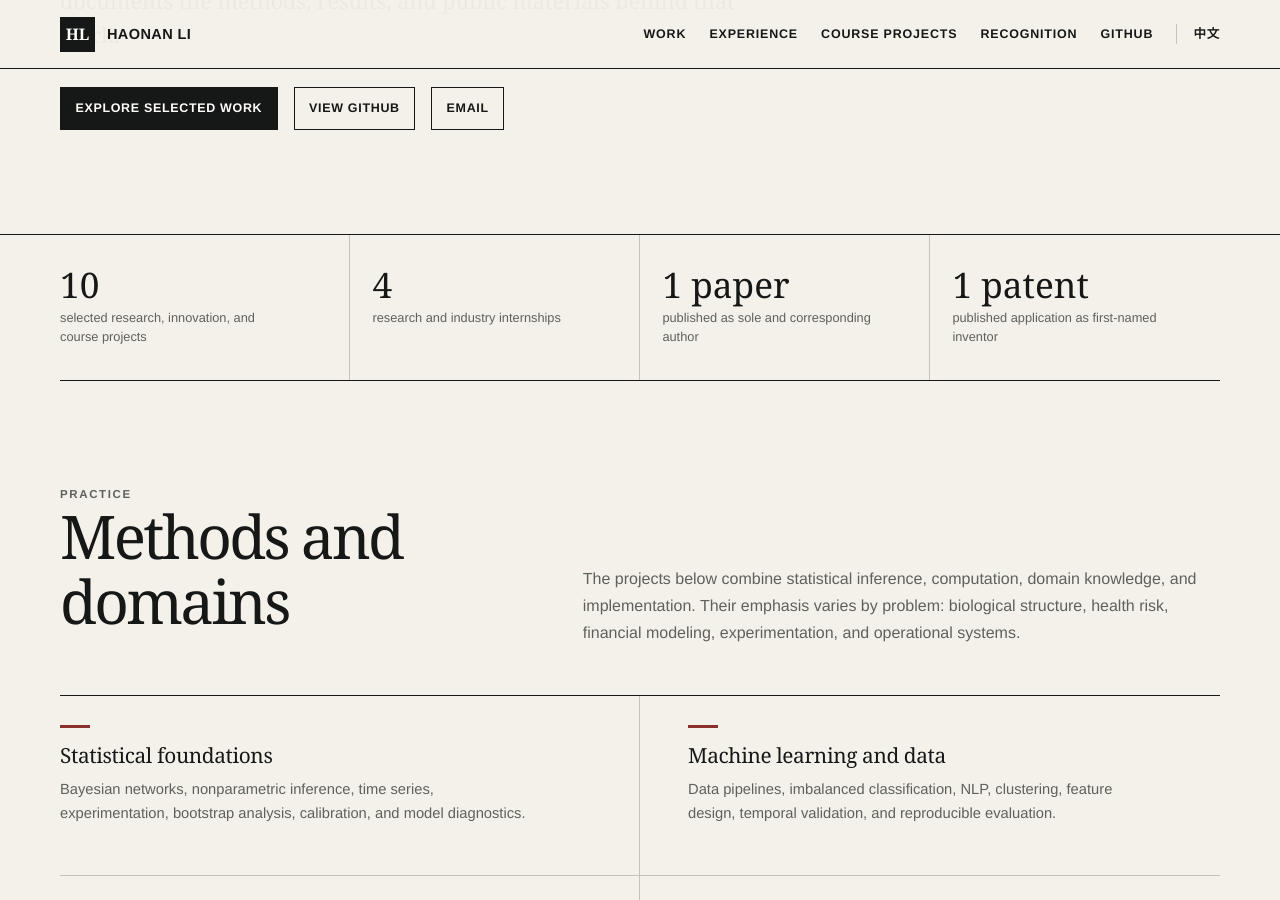
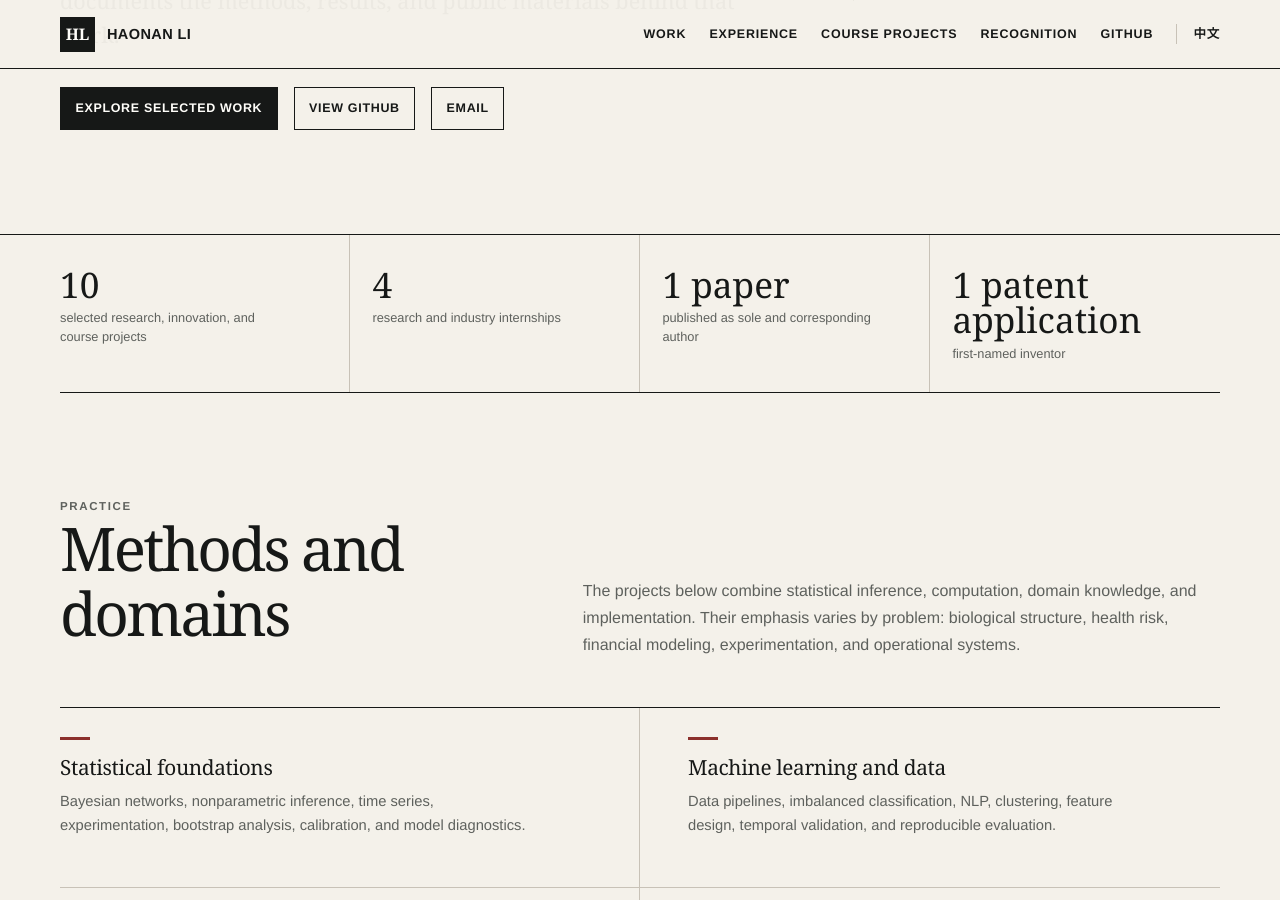
Before and after one commit to haonan-li-source/lihaonan.github.io, a Jekyll site: the page built from index.md, in a window 1280 px wide and 900 px high, scrolled down 541 px. Built offline with Jekyll 4.4.1, drawn with Linux system fonts in a browser that asks for light colours.

Commit message:
Use conservative patent application wording

```diff
--- a/index.md
+++ b/index.md
@@ -27,7 +27,7 @@ description: Selected research, engineering, and applied analysis in statistics,
   <div class="evidence-item"><strong>10</strong><span>selected research, innovation, and course projects</span></div>
   <div class="evidence-item"><strong>4</strong><span>research and industry internships</span></div>
   <div class="evidence-item"><strong>1 paper</strong><span>published as sole and corresponding author</span></div>
-  <div class="evidence-item"><strong>1 patent</strong><span>published application as first-named inventor</span></div>
+  <div class="evidence-item"><strong>1 patent application</strong><span>first-named inventor</span></div>
 </div>
 
 <section class="home-section">
```
Also changed, not shown: zh/index.md (+1 -1 lines).
